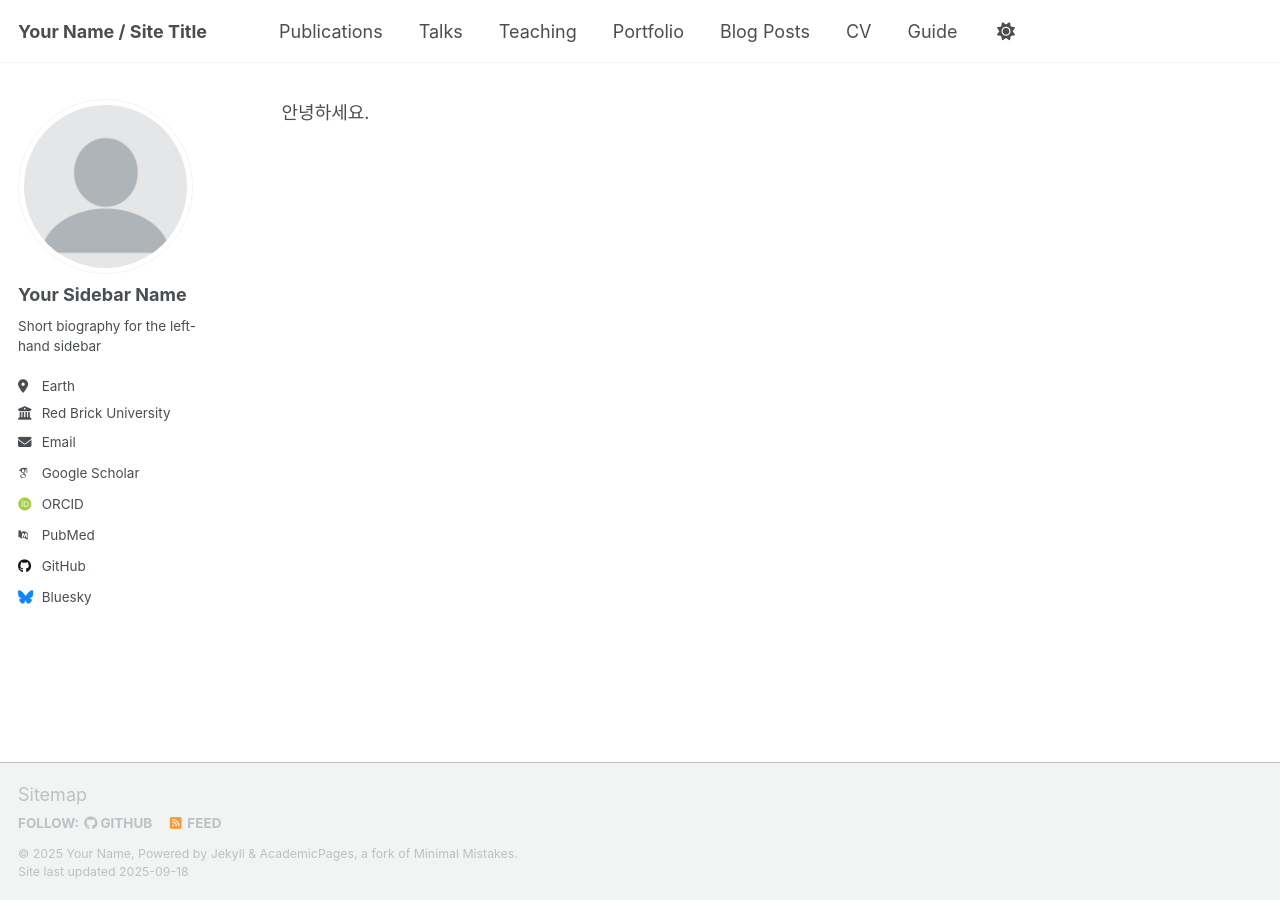
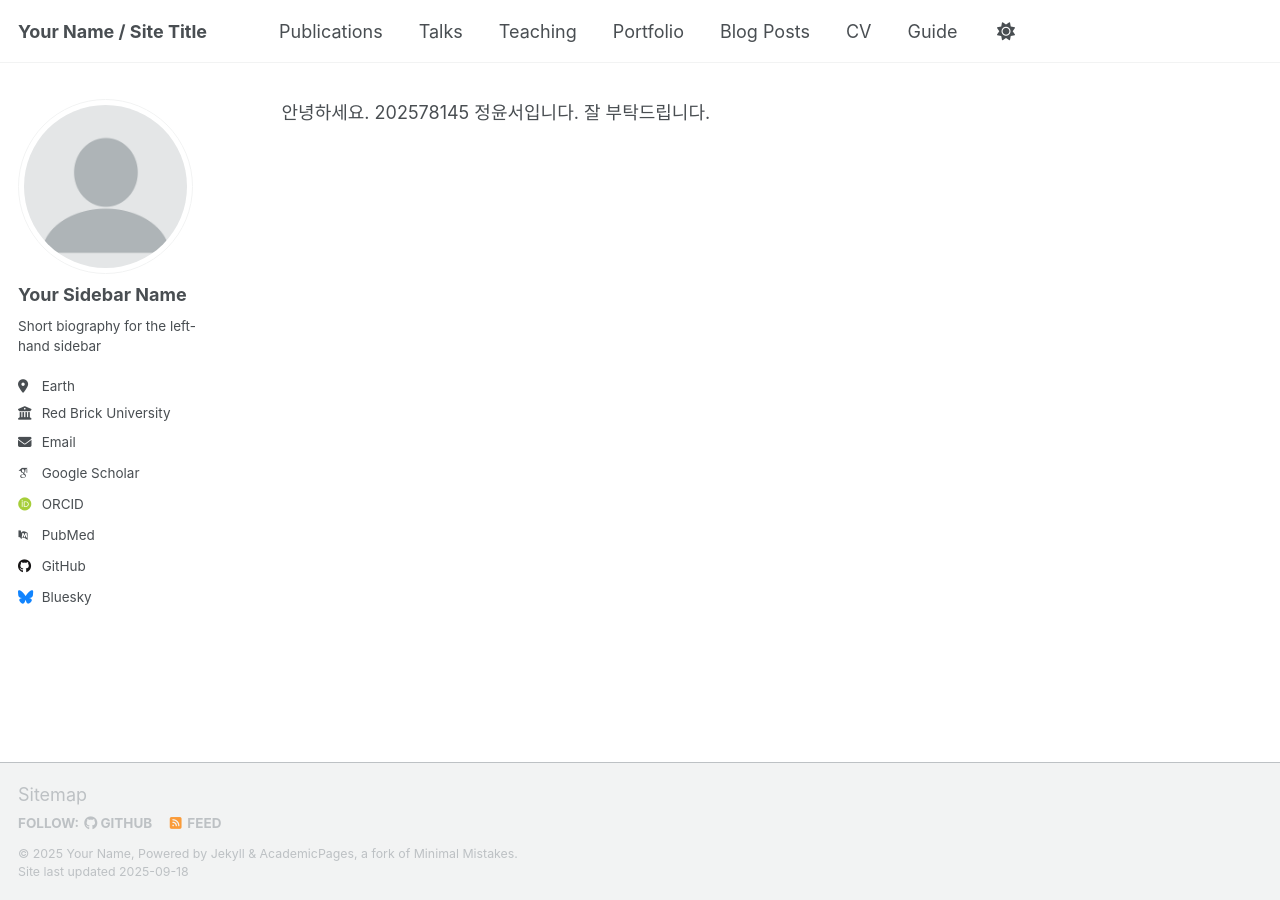
Before and after one commit to 202578145/202578145.github.io, a Jekyll site: the page built from _pages/about.md, in a window 1280 px wide. Built offline with Jekyll 4.4.1, drawn with Linux system fonts in a browser that asks for light colours; some web fonts are replaced; our own code applies the rules of GitHub Pages for plain Markdown files; a script that is not in the unit is left out.

Commit message:
프로필 업데이트

```diff
--- a/_pages/about.md
+++ b/_pages/about.md
@@ -1 +1,2 @@
 안녕하세요.
+202578145 정윤서입니다. 잘 부탁드립니다.
```
